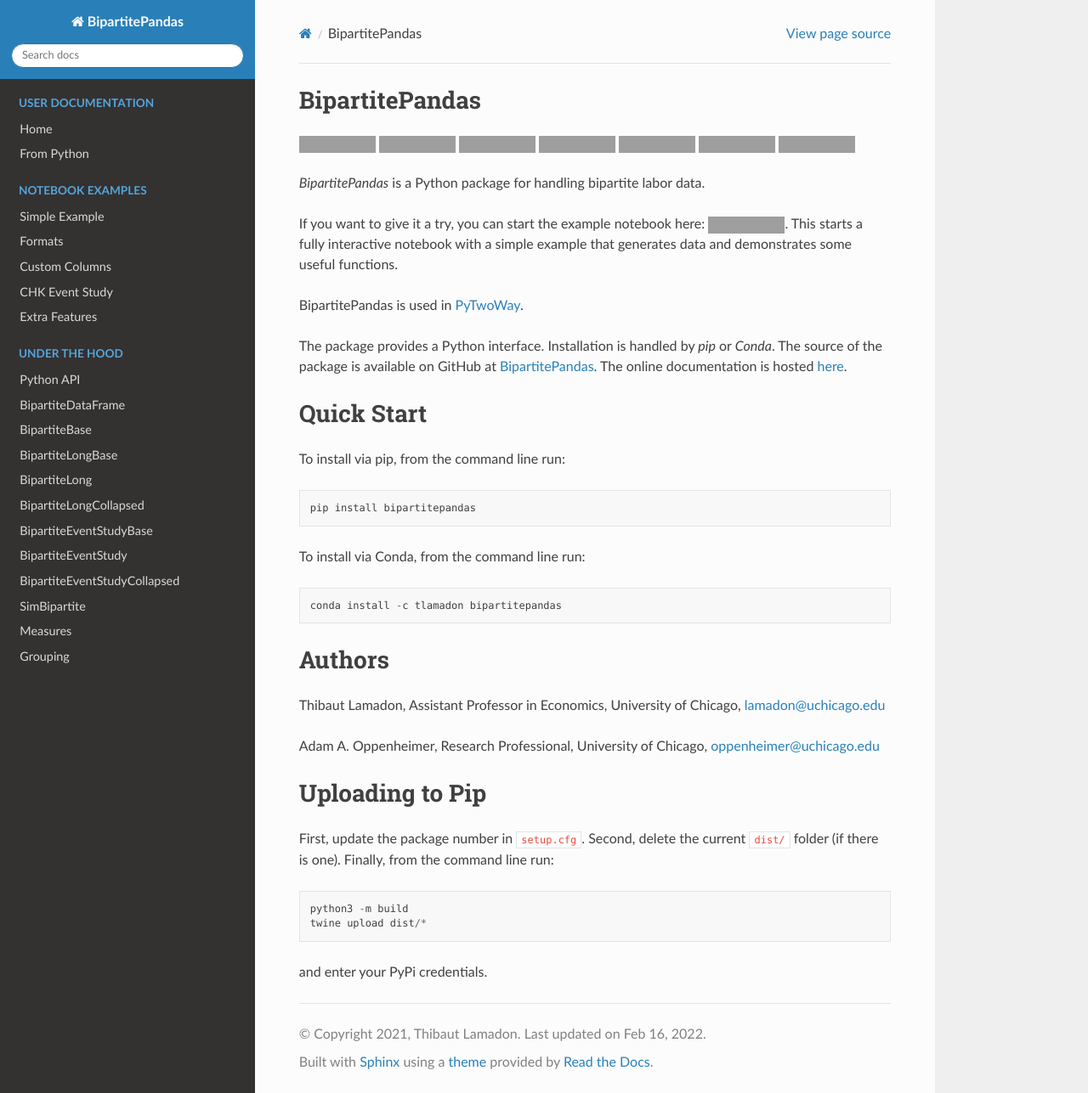
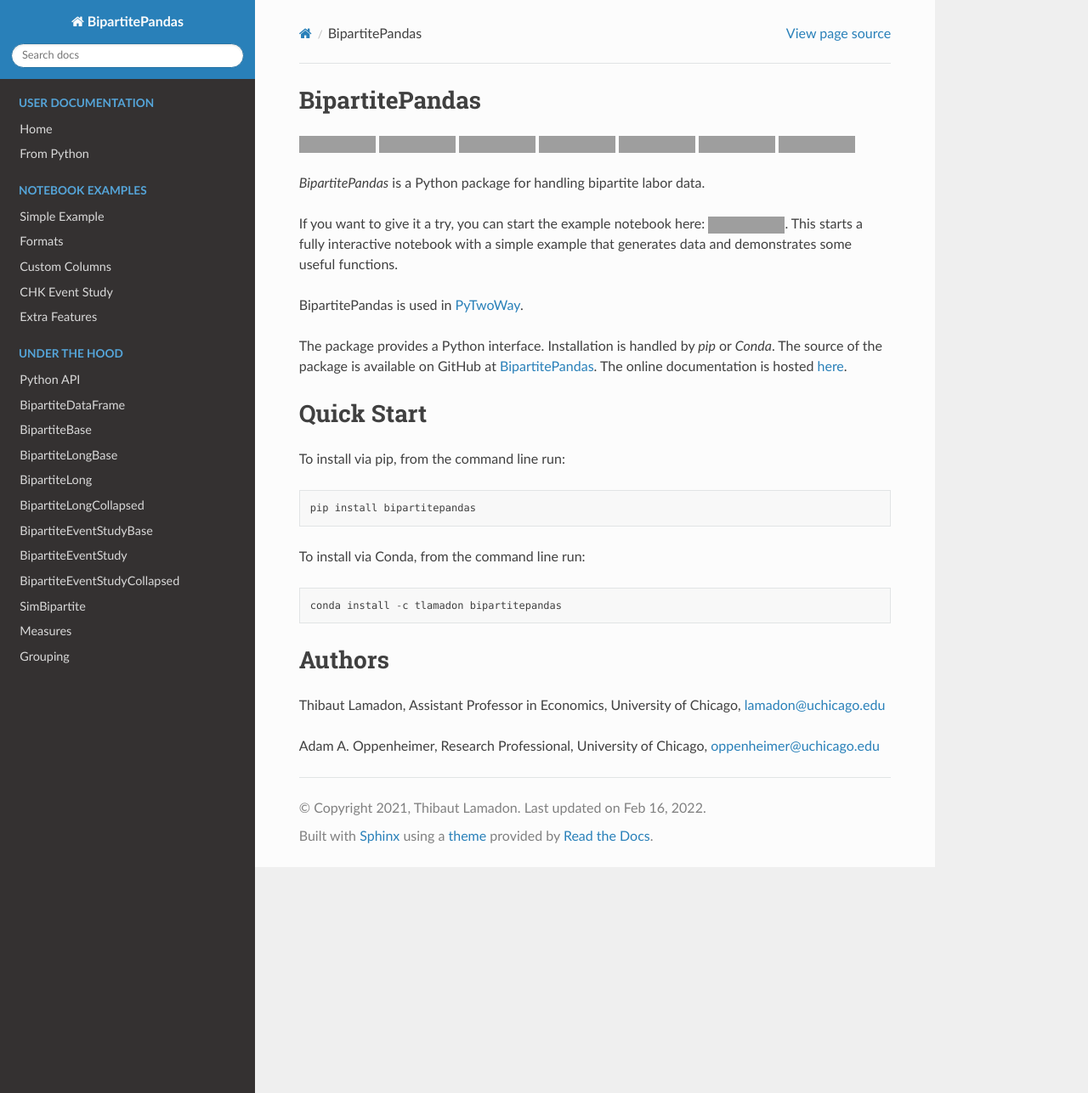
Before and after one commit to tlamadon/bipartitepandas, a Sphinx documentation site: the page built from docs/source/readme.rst, in a window 1280 px wide and 1287 px high, cut to the strip 0-1287 px from the top of the window. Shown: the whole strip at 85% size. Built offline with Sphinx 7.4.7 and the Read the Docs theme 2.0.0, drawn with Linux system fonts in a browser that asks for light colours; pages that are not in the unit, such as notebooks, are missing from menus; grey boxes are pictures that could not be loaded.

Commit message:
Update documentation

```diff
--- a/docs/source/readme.rst
+++ b/docs/source/readme.rst
@@ -55,13 +55,3 @@
 Adam A. Oppenheimer,
 Research Professional, University of Chicago,
 oppenheimer@uchicago.edu
-
-Uploading to Pip
-----------------
-
-First, update the package number in ``setup.cfg``. Second, delete the current ``dist/`` folder (if there is one). Finally, from the command line run::
-
-    python3 -m build
-    twine upload dist/*
-
-and enter your PyPi credentials.
```
Also changed, not shown: README.rst (+0 -10 lines).
